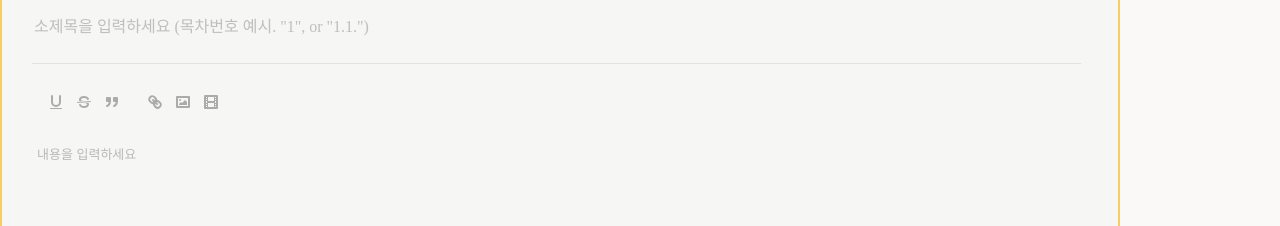
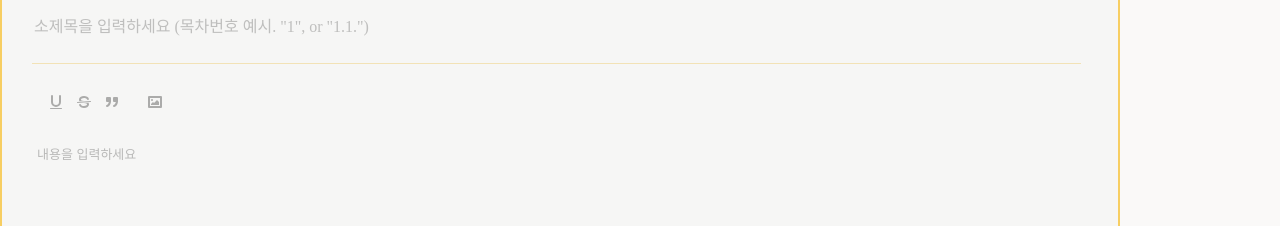
Before and after one commit to likelion-Bridge/memeki-front, a React (Create React App) app: page / in a window 1280 px wide. Shown: the part 1354-1580 px from the top of the page. Built offline with nearby package versions, Linux system fonts and the light colour scheme; a web font is replaced by a local one.

Commit message:
Feat 밈 등록

```diff
--- a/src/component/emotion/Component.jsx
+++ b/src/component/emotion/Component.jsx
@@ -288,6 +288,11 @@ export const MemeInfoBox = () => {
 };
 
 export const UploadMeme = ({ type }) => {
+  const [isVisible, setIsVisible] = useState(true);
+
+  const handleClick = () => {
+    setIsVisible(false);
+  };
   const [displayText, setDisplayText] = useState('네');
 
   const handleToggle = () => {
@@ -338,8 +343,8 @@ export const UploadMeme = ({ type }) => {
             background-color: white;
           `}
         >
-          <a
-            href="#" // 링크 주소를 지정해주세요
+          {isVisible && (
+            <div
               css={css`
                 z-index: 100;
                 display: flex;
@@ -356,12 +361,15 @@ export const UploadMeme = ({ type }) => {
                 letter-spacing: -0.96px;
                 text-decoration-line: underline;
                 &:hover {
+                  cursor: pointer; /* 마우스를 올렸을 때 커서 모양 변경 */
                   text-decoration: underline; // 마우스를 올렸을 때도 밑줄 유지
                 }
               `}
+              onClick={handleClick}
             >
               단락 추가
-          </a>
+            </div>
+          )}
           <div
             css={css`
               justify-content: center;
@@ -473,11 +481,7 @@ export const MyEditor = () => {
 
   const modules = {
     toolbar: {
-      container: [
-        ['underline', 'strike', 'blockquote'],
-
-        ['link', 'image', 'video'],
-      ],
+      container: [['underline', 'strike', 'blockquote'], ['image']],
     },
   };
 
@@ -519,7 +523,11 @@ export const MyEditor = () => {
   };
 
   return (
-    <div css={css``}>
+    <div
+      css={css`
+        color: black;
+      `}
+    >
       <ReactQuill
         value={editorHtml}
         onChange={handleEditorChange}
```
Lines whose indentation alone changed are shown as unchanged.
